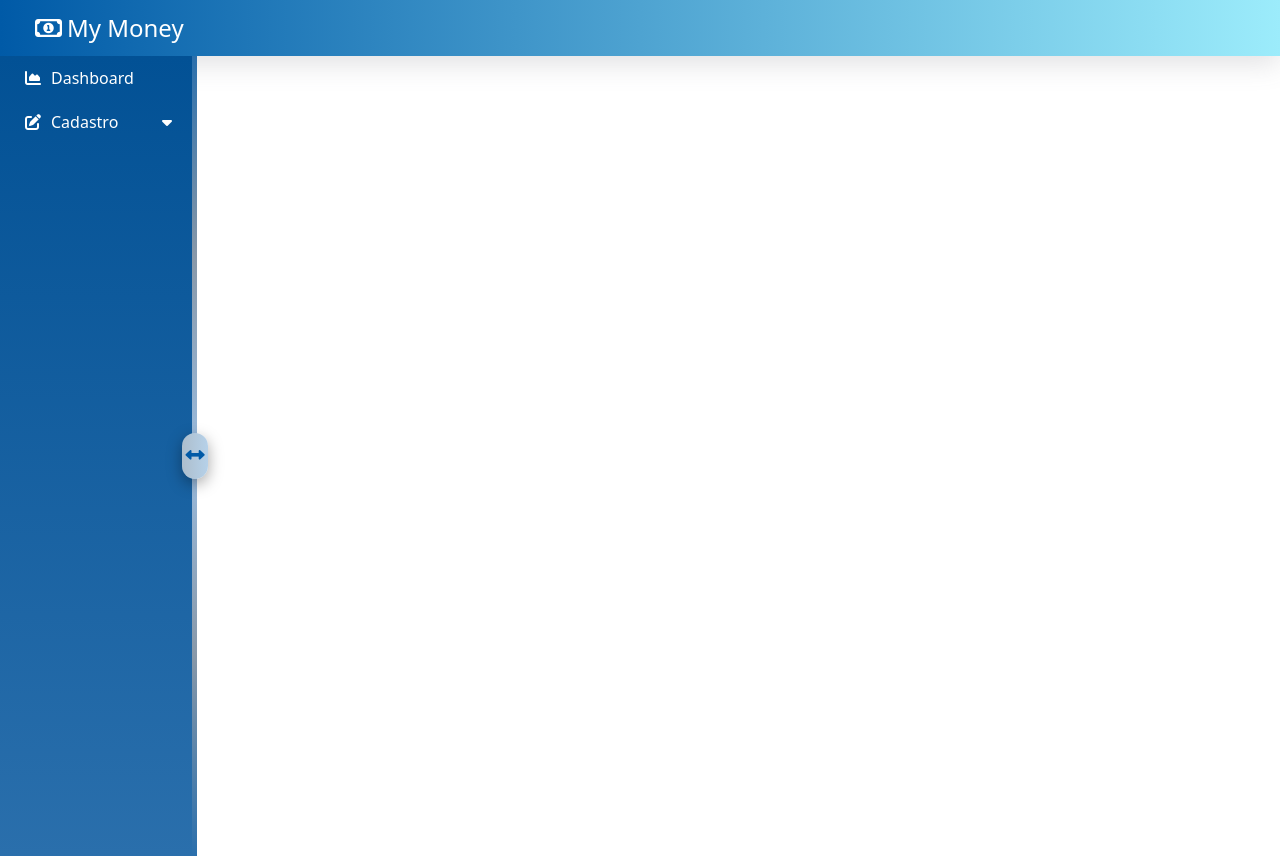
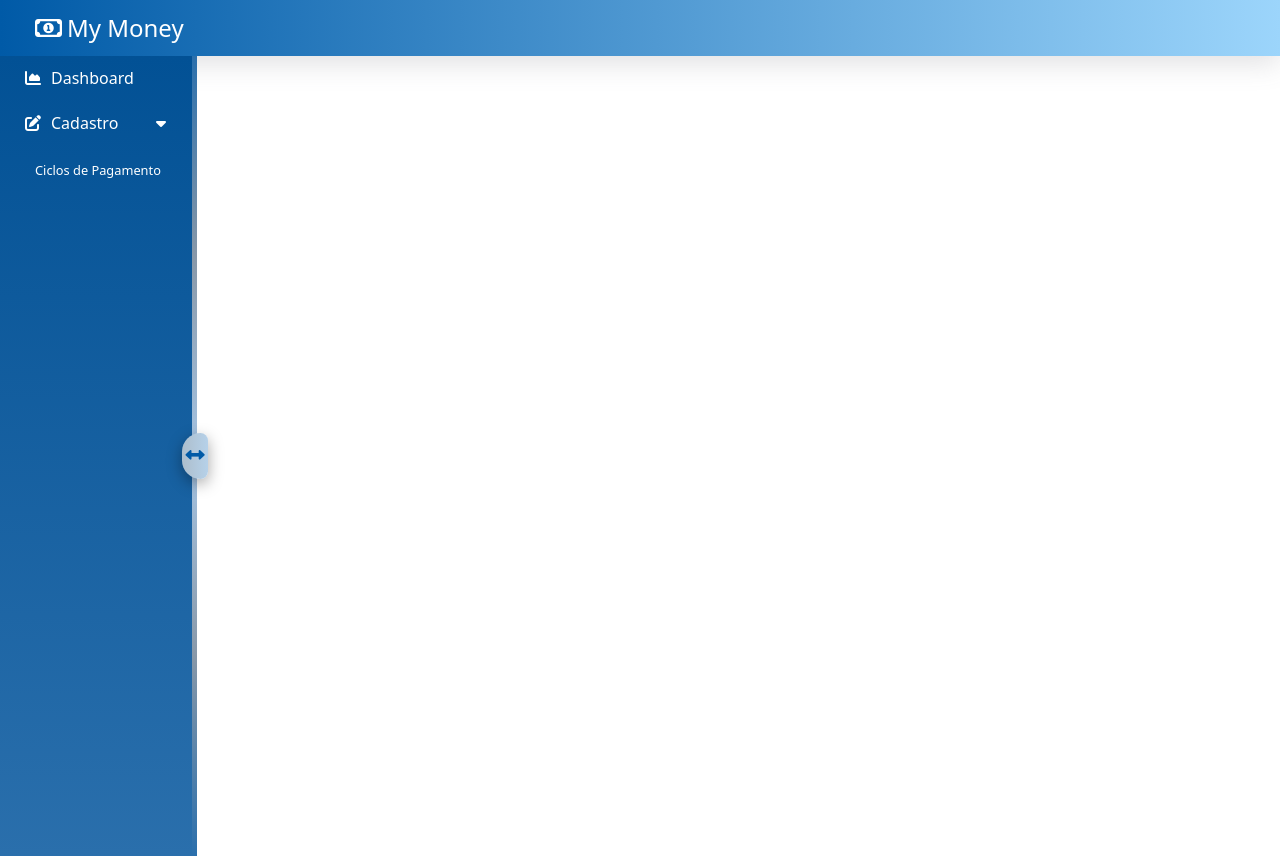
Before and after one commit to gabeFrancisco/My-Money, a React (Create React App) app in the folder my-money-app/: page / in a window 1280 px wide. Built offline with nearby package versions, Linux system fonts and the light colour scheme.

Commit message:
Added Submenu component and fixes Sidebar styles

```diff
--- a/my-money-app/src/components/Header.css
+++ b/my-money-app/src/components/Header.css
@@ -1,5 +1,5 @@
 header {
-  background: linear-gradient(to right, #005AA7, #9CECFB);
+  background: linear-gradient(to right, #005AA7, #9cd5fb);
   display: flex;
   align-items: baseline;
   box-shadow: rgba(100, 100, 111, 0.2) 0px 7px 29px 0px;
--- a/my-money-app/src/components/Sidebar.css
+++ b/my-money-app/src/components/Sidebar.css
@@ -13,6 +13,30 @@
   }
   100% {
     width: 15vw;
+  }
+}
+
+@keyframes SubMenuCollapseOpen {
+  0% {
+    height: 0;
+    display: none;
+  }
+
+  100% {
+    height: 100%;
+    display: flex;
+  }
+}
+
+@keyframes SubMenuCollapseClose {
+  0% {
+    height: 100%;
+    display: flex;
+  }
+
+  100% {
+    height: 0;
+    display: none;
   }
 }
 
@@ -50,21 +74,24 @@
   flex-direction: column;
 }
 
-.Sidebar ul li .group{
-	display: flex;
-	align-items: baseline;
+.Sidebar ul li .group {
+  display: flex;
+  align-items: baseline;
 }
 
 .Sidebar ul li {
-  display: flex;
-	justify-content: space-between;
-	align-items: center;
   margin: 0;
   list-style-type: none;
   padding: 10px 10px 10px 25px;
 }
 
-.Sidebar ul li:hover {
+.Sidebar ul li .Menu-Item {
+  display: flex;
+  align-items: center;
+  justify-content: space-between;
+}
+
+.Sidebar ul > li:hover {
   background-color: #01447e;
   cursor: pointer;
   animation: ListBorderAnim 0.2s forwards;
@@ -72,6 +99,12 @@
 
 .Sidebar ul li i {
   margin-right: 10px;
+}
+
+.Sidebar ul li #subMenuButton {
+  background: none;
+  border: none;
+  color: #fff;
 }
 
 .Collapse-Trigger {
@@ -82,7 +115,7 @@
       to bottom,
       #2a6fac,
       #8898a8,
-      #9abcdf,
+      #a6c5e4,
       #8898a8,
       #2a6fac
     )
@@ -94,15 +127,18 @@
 .Collapsable-Area #collapse-button {
   background: linear-gradient(to right, #adbecc, #b6d1e9);
   padding: 13px;
-  border-radius: 100px;
+  border-top-left-radius: 50px;
+	border-bottom-left-radius: 50px;
+	border-top-right-radius: 20px;
+	border-bottom-right-radius: 20px;
   display: flex;
   align-items: center;
   justify-content: center;
   text-decoration: none;
   margin-left: -10px;
   border: none;
-	box-shadow: rgba(0, 0, 0, 0.35) 0px 5px 15px;
-	cursor: pointer;
+  box-shadow: rgba(0, 0, 0, 0.35) 0px 5px 15px;
+  cursor: pointer;
 }
 
 .Collapse-Trigger #collapse-button i {
--- a/my-money-app/src/components/Sidebar.jsx
+++ b/my-money-app/src/components/Sidebar.jsx
@@ -1,19 +1,28 @@
 import React, { useState } from "react";
 
 import "./Sidebar.css";
+import Submenu from "./Submenu";
 
 function Sidebar(props) {
-  const [collapse, setCollapse] = useState(true);
+  const [sidebarCollapse, setSidebarCollapse] = useState(true);
   const [sidebarStyle, setSidebarStyle] = useState("Collapse-Open");
 
-  function changeCollapse() {
-    if (collapse === true) {
-      setCollapse(false);
+  function changeCollapseSideBar() {
+    if (sidebarCollapse === true) {
+      setSidebarCollapse(false);
       setSidebarStyle("Collapse-Close");
     } else {
-      setCollapse(true);
+      setSidebarCollapse(true);
       setSidebarStyle("Collapse-Open");
     }
+  }
+
+  const [submenuCollapse, setSubmenuCollapse] = useState(true);
+
+  function changeCollapseSubMenu() {
+    (submenuCollapse === true)
+      ? setSubmenuCollapse(false)
+      : setSubmenuCollapse(true);
   }
 
   return (
@@ -21,20 +30,27 @@ function Sidebar(props) {
       <nav className={`Sidebar ${sidebarStyle}`}>
         <ul>
           <li>
-            <div className="group">
-              <i class="fas fa-chart-area"></i>Dashboard
+            <div className="Menu-Item">
+              <div className="group">
+                <i class="fas fa-chart-area"></i>Dashboard
+              </div>
             </div>
           </li>
           <li>
-            <div className="group">
-              <i class="fas fa-edit"></i>Cadastro
+            <div className="Menu-Item">
+              <div className="group">
+                <i class="fas fa-edit"></i>Cadastro
+              </div>
+              <button id="subMenuButton" onClick={() => changeCollapseSubMenu()}>
+                <i class="fas fa-caret-down"></i>
+              </button>
             </div>
-            <i class="fas fa-caret-down"></i>
+            {submenuCollapse && <Submenu/>}
           </li>
         </ul>
       </nav>
       <div className="Collapse-Trigger">
-        <button onClick={() => changeCollapse()} id="collapse-button">
+        <button onClick={() => changeCollapseSideBar()} id="collapse-button">
           <i class="fas fa-arrows-alt-h"></i>
         </button>
       </div>
--- /dev/null
+++ b/my-money-app/src/components/Submenu.css
@@ -0,0 +1,30 @@
+@keyframes SubmenuFade{
+    0%{
+        opacity: 0;
+    }
+    100%{
+        opacity: 100%;
+    }
+}
+
+.Submenu ul {
+    font-size: 0.8rem;
+    display: flex;
+    flex-direction: column;
+    padding: 0;
+    margin-top: 15px;
+    animation: SubmenuFade 0.5s forwards;
+  }
+
+.Submenu ul li {
+  font-size: 0.8rem;
+  display: flex;
+  flex-direction: column;
+  padding: 10px;
+  align-items: baseline;
+  white-space: nowrap;
+}
+
+.Submenu ul li:hover {
+  background-color: #023766;
+}
--- /dev/null
+++ b/my-money-app/src/components/Submenu.jsx
@@ -0,0 +1,15 @@
+import React from "react";
+
+import './Submenu.css'
+
+function Submenu(props) {
+  return (
+    <div className="Submenu">
+      <ul>
+        <li>Ciclos de Pagamento</li>
+      </ul>
+    </div>
+  );
+}
+
+export default Submenu
```
Also changed, not shown: my-money-app/src/pages/Dashboard.jsx (added, +11 -0 lines).
